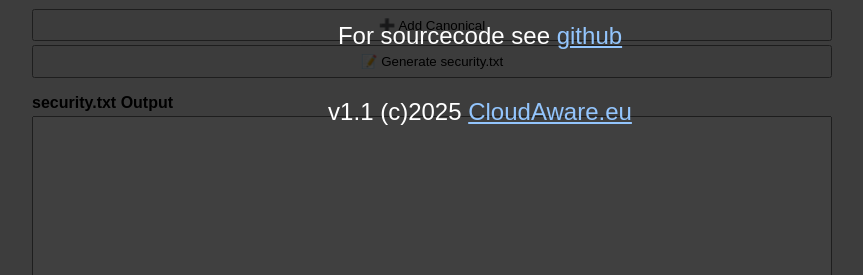
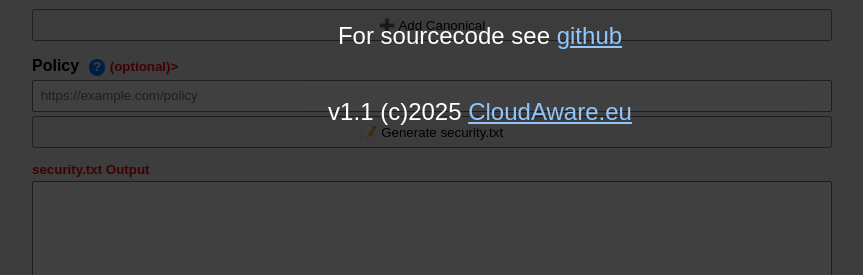
Before and after one commit to gitaware/securitytxtgenerator, a plain HTML site: page index.html in a window 1280 px wide. Shown: the part 525-800 px from the top of the page, without its empty margins (208-1071 px from the left). Drawn offline with Linux system fonts and the light colour scheme.

Commit message:
Added policy URL

```diff
--- a/index.html
+++ b/index.html
@@ -247,6 +247,17 @@
   <div id="canonicalContainer"></div>
   <button type="button" id="addCanonicalField">➕ Add Canonical</button>
 
+  <label for="policy">Policy
+      <span
+      class="help-icon"
+      title="Help"
+      data-help-title="Policy Field Help"
+      data-help-content="
+        A link to a policy detailing what security researchers should do when searching for or reporting security issues. Remember to include &quot;https://&quot;.
+      ">?</span>
+    <small style="color: red;">(optional)></label>
+  <input type="url" id="policy" name="policy" placeholder="https://example.com/policy" />
+
   <button type="button" id="generateSecurityTxt">📝 Generate security.txt</button>
   <label>security.txt Output</label>
   <textarea id="securityOutput"></textarea>
--- a/security.txt.js
+++ b/security.txt.js
@@ -50,6 +50,7 @@
     const contacts = Array.from(document.querySelectorAll('#contactContainer input'))
                           .map(input => input.value.trim())
                           .filter(val => val !== '');
+    const policyInput = document.getElementById('policy').value;
     const expiresInput = document.getElementById('expires').value;
     const langs = Array.from(document.getElementById('languages').selectedOptions)
                        .map(opt => opt.value).join(',');
@@ -90,6 +91,7 @@
     canonicals.forEach(url => {
       txt += `Canonical: ${url}\n`;
     });
+    if (policyInput) txt += `Policy: ${policyInput}\n`;
 
     document.getElementById('securityOutput').value = txt;
   }
```
